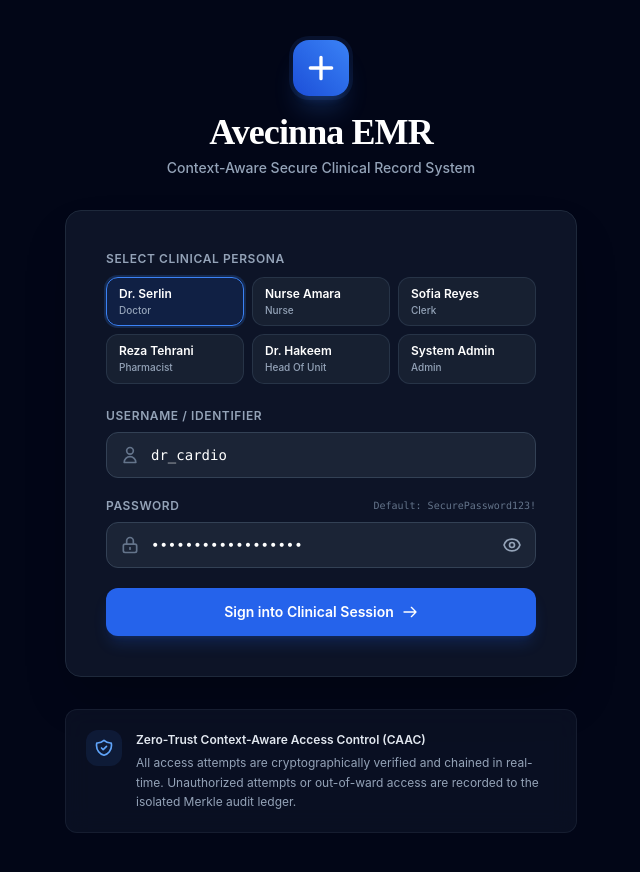
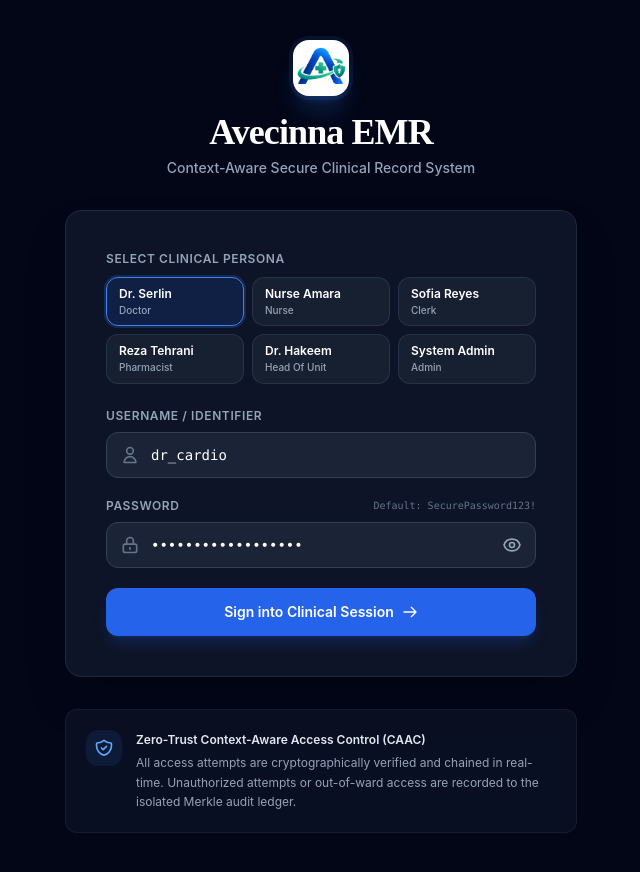
Before and after one commit to ahmadktn/avecinna, a Nuxt app in the folder frontend/: page /login in a window 1280 px wide. Shown: the whole page, without its empty margins (319-959 px from the left). Built offline with nearby package versions, Linux system fonts and the light colour scheme; no server answers.

Commit message:
refactor(frontend): adopt Nuxt 4 native layouts and standardized UI component library

```diff
--- a/frontend/app/components/AppNavbar.vue
+++ b/frontend/app/components/AppNavbar.vue
@@ -1,5 +1,5 @@
 <template>
-  <header class="sticky top-0 z-30 bg-white border-b border-slate-200 px-6 py-3 flex items-center justify-between">
+  <header class="sticky top-0 z-30 bg-white border-b border-slate-200 px-6 py-6 flex items-center justify-between">
     <!-- Left: Context badge -->
     <div class="flex items-center gap-3 min-w-0">
       <!-- Admin Badge -->
--- a/frontend/app/components/AppSidebar.vue
+++ b/frontend/app/components/AppSidebar.vue
@@ -1,12 +1,13 @@
 <template>
-  <aside class="fixed inset-y-0 left-0 w-56 bg-slate-950 text-white h-screen flex flex-col justify-between z-40 border-r border-slate-900/80 select-none">
+  <aside class="fixed inset-y-0 left-0 w-60 bg-slate-950 text-white h-screen flex flex-col justify-between z-40 border-r border-slate-900/80 select-none">
     <div class="flex flex-col min-h-0 flex-1">
       <!-- Brand Header -->
       <div class="px-5 py-5 flex items-center gap-3 border-b border-slate-900/80">
-        <div class="w-8 h-8 rounded-lg bg-blue-600 flex items-center justify-center shrink-0 text-white">
-          <svg class="w-4 h-4" fill="none" stroke="currentColor" viewBox="0 0 24 24">
+        <div class="w-8 h-8 rounded-lg bg-white flex items-center justify-center shrink-0 text-white">
+       		<img src="/avecinna icon.png">
+          <!--<svg class="w-4 h-4" fill="none" stroke="currentColor" viewBox="0 0 24 24">
             <path stroke-linecap="round" stroke-linejoin="round" stroke-width="2.5" d="M12 4v16m8-8H4" />
-          </svg>
+          </svg>-->
         </div>
         <div>
           <span class="font-brand text-base font-semibold tracking-tight text-white block leading-none">Avecinna</span>
--- a/frontend/app/layouts/default.vue
+++ b/frontend/app/layouts/default.vue
@@ -12,7 +12,7 @@
       />
 
       <!-- Page Content View -->
-      <main class="flex-1 w-full px-8 py-8 space-y-5">
+      <main class="flex-1 w-full px-12 py-8 space-y-5">
         <slot />
       </main>
     </div>
--- a/frontend/app/pages/doctor/profile.vue
+++ b/frontend/app/pages/doctor/profile.vue
@@ -169,8 +169,8 @@
             </div>
           </div>
         </div>
-  </div>
-</template>
+      </div>
+    </template>
 
 <script setup lang="ts">
 import { ref, computed, onMounted } from 'vue'
--- a/frontend/app/pages/login.vue
+++ b/frontend/app/pages/login.vue
@@ -2,10 +2,11 @@
   <div class="w-full flex flex-col items-center">
     <!-- Brand Header -->
     <div class="text-center mb-8 flex flex-col items-center">
-      <div class="w-14 h-14 rounded-2xl bg-gradient-to-tr from-blue-700 to-blue-500 flex items-center justify-center text-white shadow-xl shadow-blue-500/20 mb-4 ring-4 ring-blue-500/10">
-        <svg class="w-8 h-8" fill="none" stroke="currentColor" viewBox="0 0 24 24">
+      <div class="w-14 h-14 rounded-2xl bg-white flex items-center justify-center text-white shadow-xl shadow-blue-500/20 mb-4 ring-4 ring-blue-500/10">
+      <img src="/avecinna icon.png">
+        <!--<svg class="w-8 h-8" fill="none" stroke="currentColor" viewBox="0 0 24 24">
           <path stroke-linecap="round" stroke-linejoin="round" stroke-width="2.5" d="M12 4v16m8-8H4" />
-        </svg>
+        </svg>-->
       </div>
       <h1 class="font-brand text-3xl sm:text-4xl font-extrabold text-white tracking-tight">Avecinna EMR</h1>
       <p class="text-slate-400 text-sm mt-1.5 font-medium">Context-Aware Secure Clinical Record System</p>
--- a/frontend/app/pages/nurse/index.vue
+++ b/frontend/app/pages/nurse/index.vue
@@ -346,8 +346,6 @@
             </table>
           </div>
         </div>
-      </main>
-    </div>
 
     <!-- Bedside Vitals Observation Modal -->
     <div
--- a/frontend/app/pages/patients/index.vue
+++ b/frontend/app/pages/patients/index.vue
@@ -326,7 +326,6 @@
             </div>
           </div>
         </div>
-      </div>
 
     <!-- Modals -->
     <CareTeamModal
--- a/frontend/app/pages/unit/roster.vue
+++ b/frontend/app/pages/unit/roster.vue
@@ -398,8 +398,6 @@
             </div>
           </div>
         </div>
-      </main>
-    </div>
 
     <!-- Assign Duty Shift Modal -->
     <div
--- a/frontend/app/pages/unit/staff.vue
+++ b/frontend/app/pages/unit/staff.vue
@@ -278,8 +278,6 @@
             </div>
           </div>
         </div>
-      </main>
-    </div>
 
     <!-- Reassign / Add Clinician Modal -->
     <div
```
Also changed, not shown: frontend/public/avecinna icon.png (added), frontend/public/avecinna logo.png (added).
